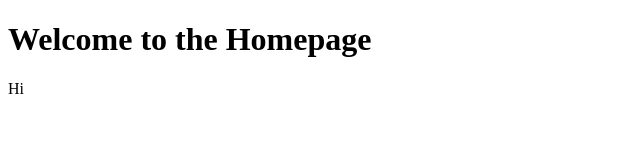
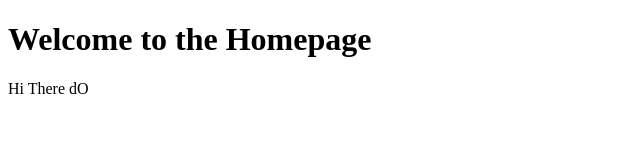
Before and after one commit to badenis19/node-crash-course, a website: page index.html in a window 1280 px wide. Shown: the full height of the page, 0-640 px from the left. Drawn offline with Linux system fonts and the light colour scheme.

Commit message:
nodemon and gitignore

```diff
--- a/index.html
+++ b/index.html
@@ -9,7 +9,7 @@
 
 <body>
     <h1>Welcome to the Homepage</h1>
-    <p>Hi</p>
+    <p>Hi There dO</p>
 
 </body>
 
--- a/package.json
+++ b/package.json
@@ -4,7 +4,8 @@
   "description": "Small crash course on node",
   "main": "app.js",
   "scripts": {
-    "test": "echo \"Error: no test specified\" && exit 1"
+    "test": "echo \"Error: no test specified\" && exit 1",
+    "develop": "nodemon app.js"
   },
   "repository": {
     "type": "git",
```
Also changed, not shown: 1 other file.
